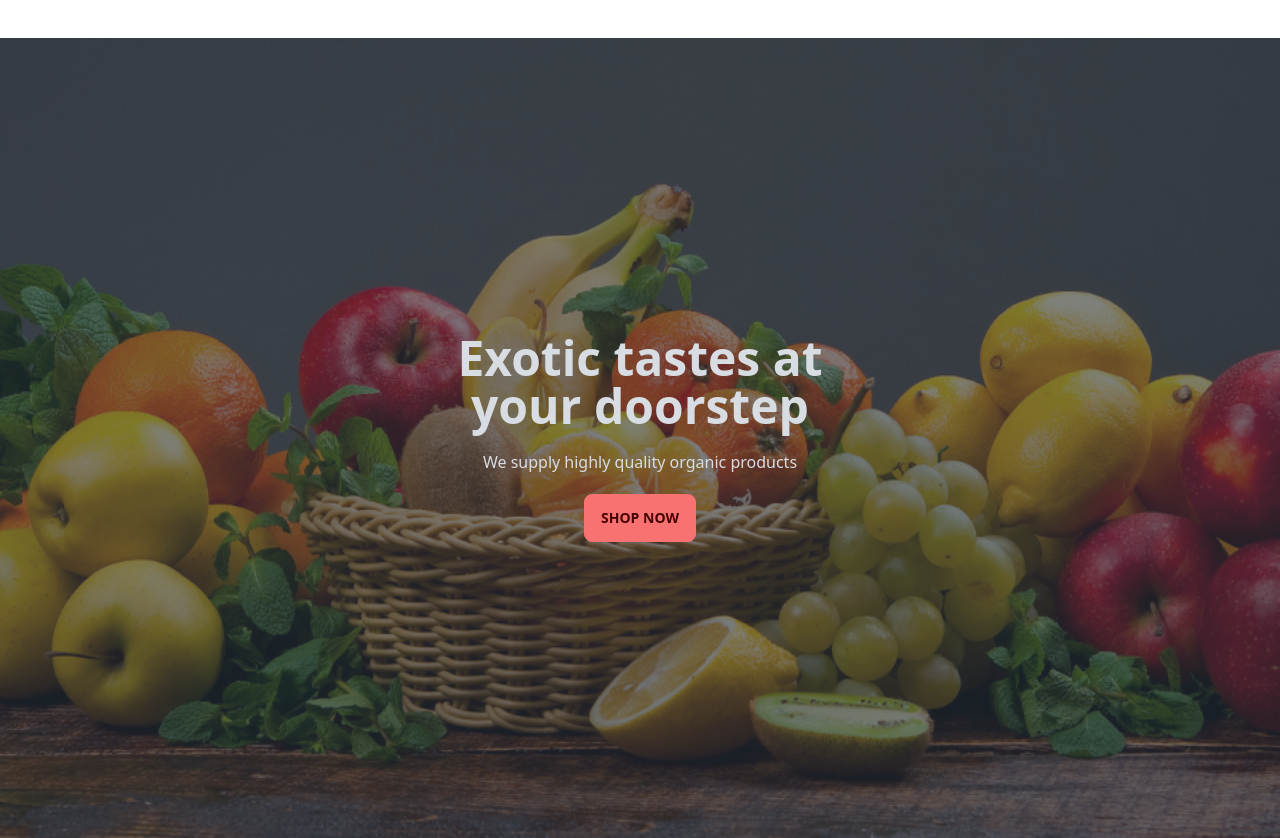
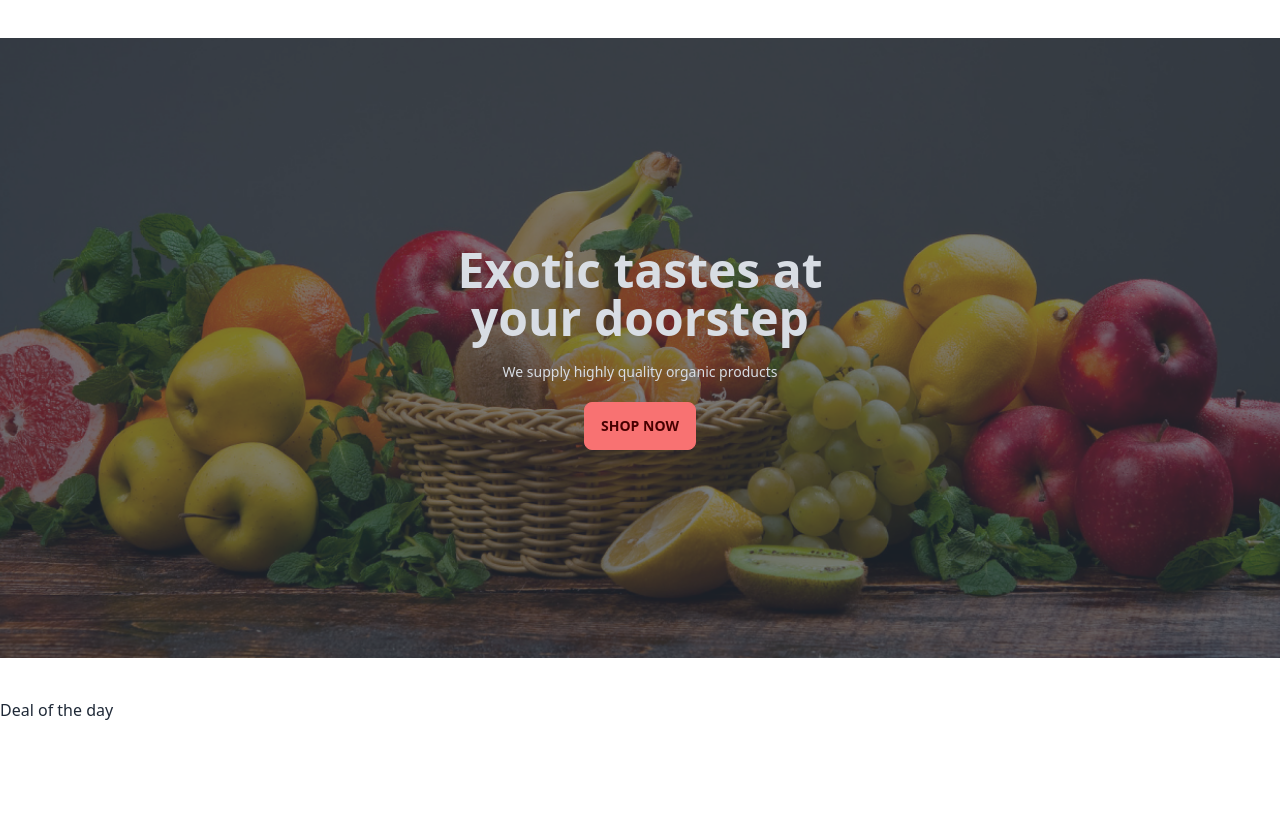
Before and after one commit to tanzina-islam/B8A3-fruit-brust, a plain HTML site: page index.html in a window 1280 px wide. Shown: the part 142-980 px from the top of the page. After the commit the page ends 864 px from the top, so only its background shows below. Drawn offline with nearby package versions, Linux system fonts and the light colour scheme.

Commit message:
added bannner section

```diff
--- a/index.html
+++ b/index.html
@@ -65,17 +65,24 @@
     <main>
         <!-- Banner section -->
         <section>
-            <div class="hero min-h-screen" style="background-image: url(/images/banner1.png);">
+            <div class="hero min-h-[calc(100vh-180px)] max-w-screen-xl mx-auto my-10  "  style="background-image: url(/images/banner1.png); ">
                 <div class="hero-overlay bg-opacity-60"></div>
                 <div class="hero-content text-center text-neutral-content">
-                  <div class="max-w-md">
-                    <h1 class="mb-5 text-5xl font-bold">Exotic tastes at your doorstep</h1>
-                    <p class="mb-5">We supply highly quality organic products</p>
+                  <div class="max-w-md text-center">
+                    <h1 class="mb-5 text-5xl font-sans font-bold">Exotic tastes at your doorstep</h1>
+                    <p class="mb-5 text-sm">We supply highly quality organic products</p>
                     <button class="btn btn-error">Shop Now</button>
                   </div>
                 </div>
               </div>
         </section>
+        <!-- cards -->
+        <section>
+          <div>
+            <h1>Deal of the day</h1>
+            <p></p>
+          </div>
+        </section>
     </main>
 </body>
 </html>
```
